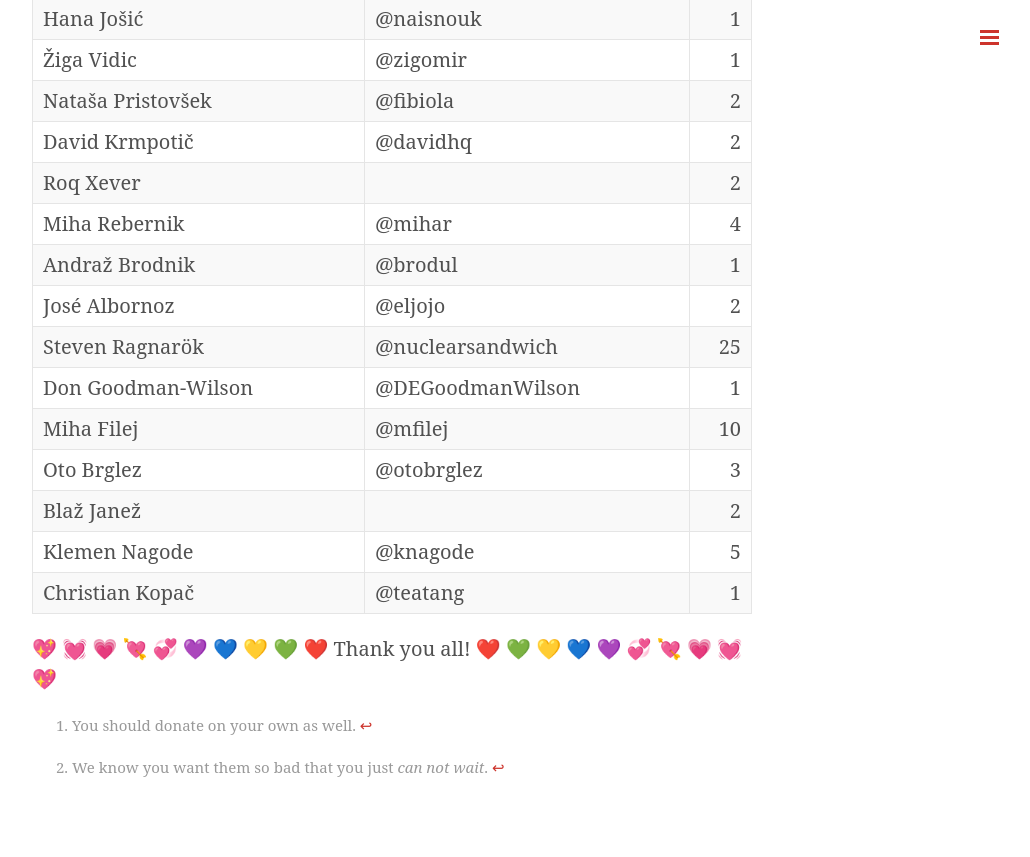
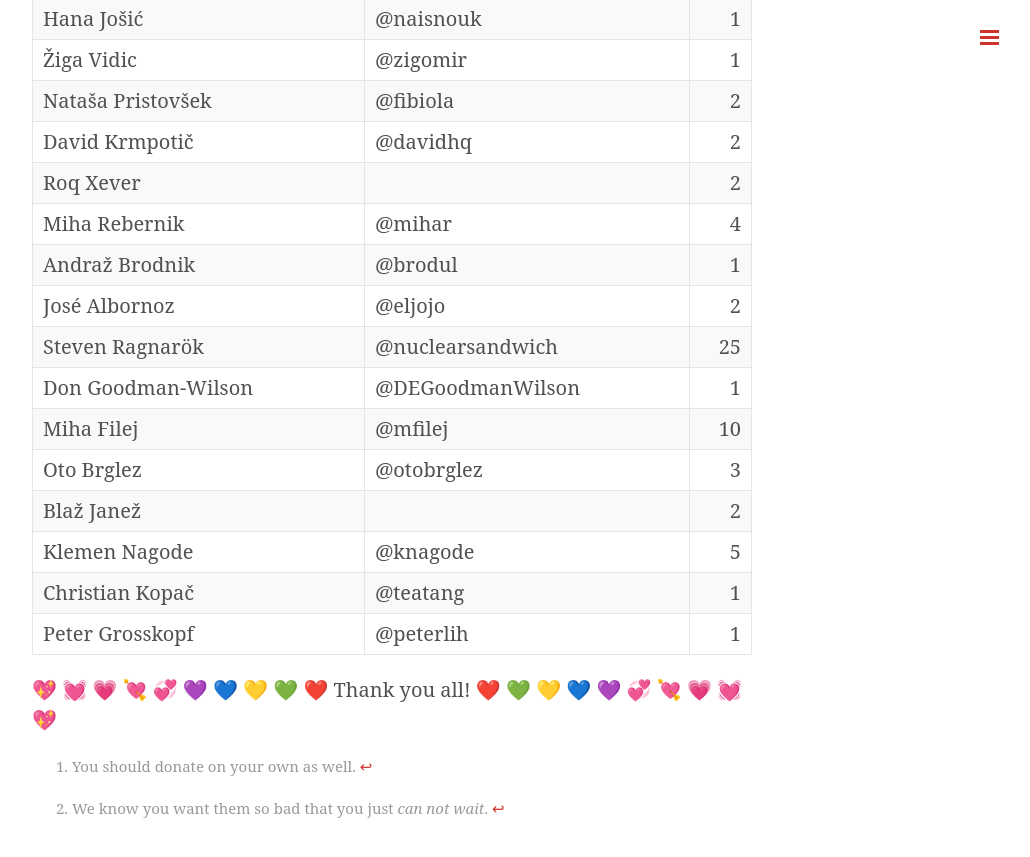
Before and after one commit to RubySlovenia/RubySlovenia.github.io, a Jekyll site: the page built from donations.md, in a window 1280 px wide and 900 px high, scrolled down 1037 px. Shown: the top 857 px of the window, without its empty margins (248-1278 px from the left). Built offline with Jekyll 4.4.1, drawn with Linux system fonts in a browser that asks for light colours; emoji names are drawn with the system emoji font.

Commit message:
add @peterlih
he bought it via Stickermule marketplace

```diff
--- a/donations.md
+++ b/donations.md
@@ -38,6 +38,7 @@ Oto Brglez|@otobrglez|3
 Blaž Janež||2
 Klemen Nagode|@knagode|5
 Christian Kopač|@teatang|1
+Peter Grosskopf|@peterlih|1
 
 :sparkling_heart: :heartbeat: :heartpulse: :cupid: :revolving_hearts: :purple_heart: :blue_heart: :yellow_heart: :green_heart: :heart: Thank you all! :heart: :green_heart: :yellow_heart: :blue_heart: :purple_heart: :revolving_hearts: :cupid: :heartpulse: :heartbeat: :sparkling_heart:
 
```
